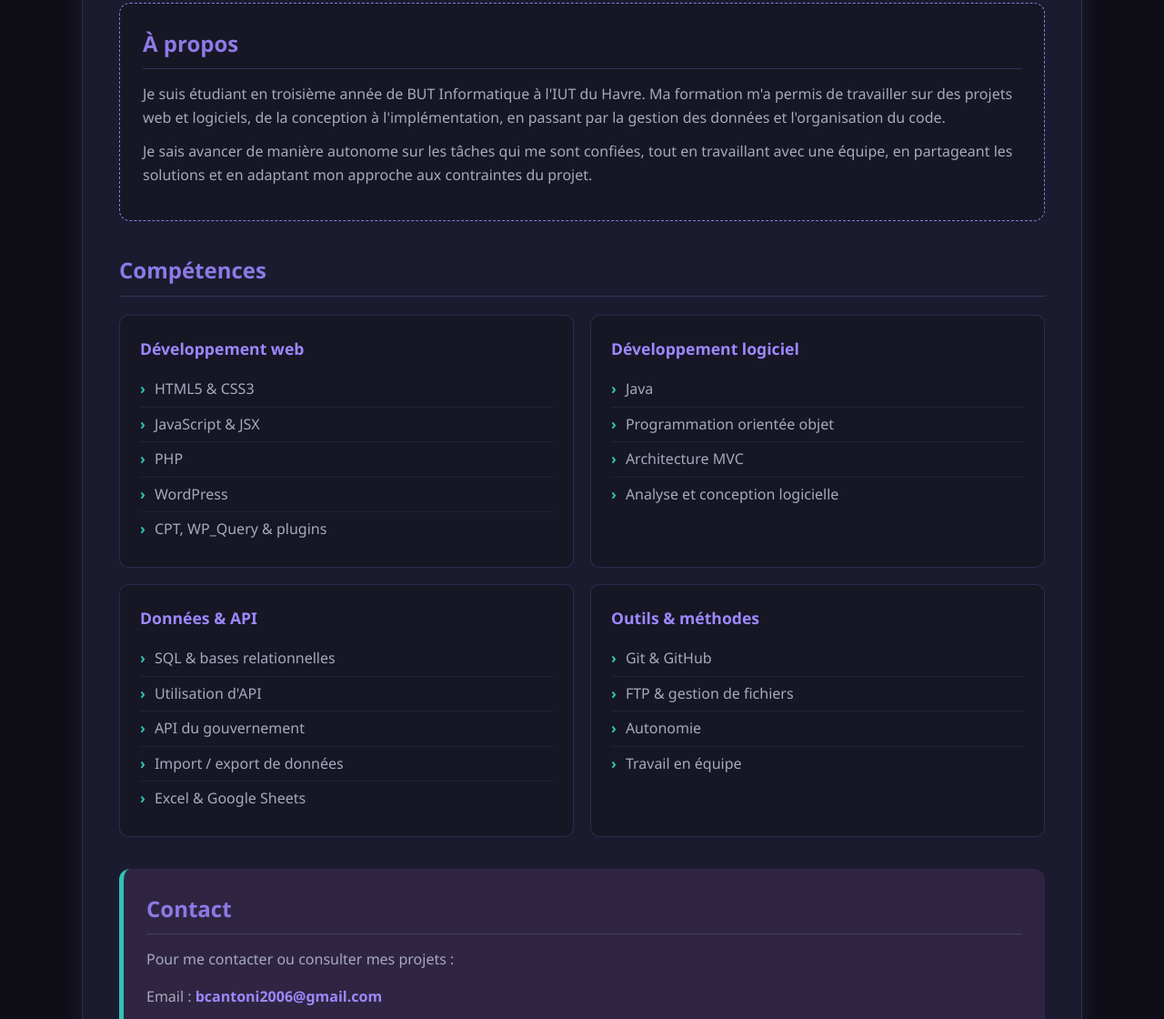
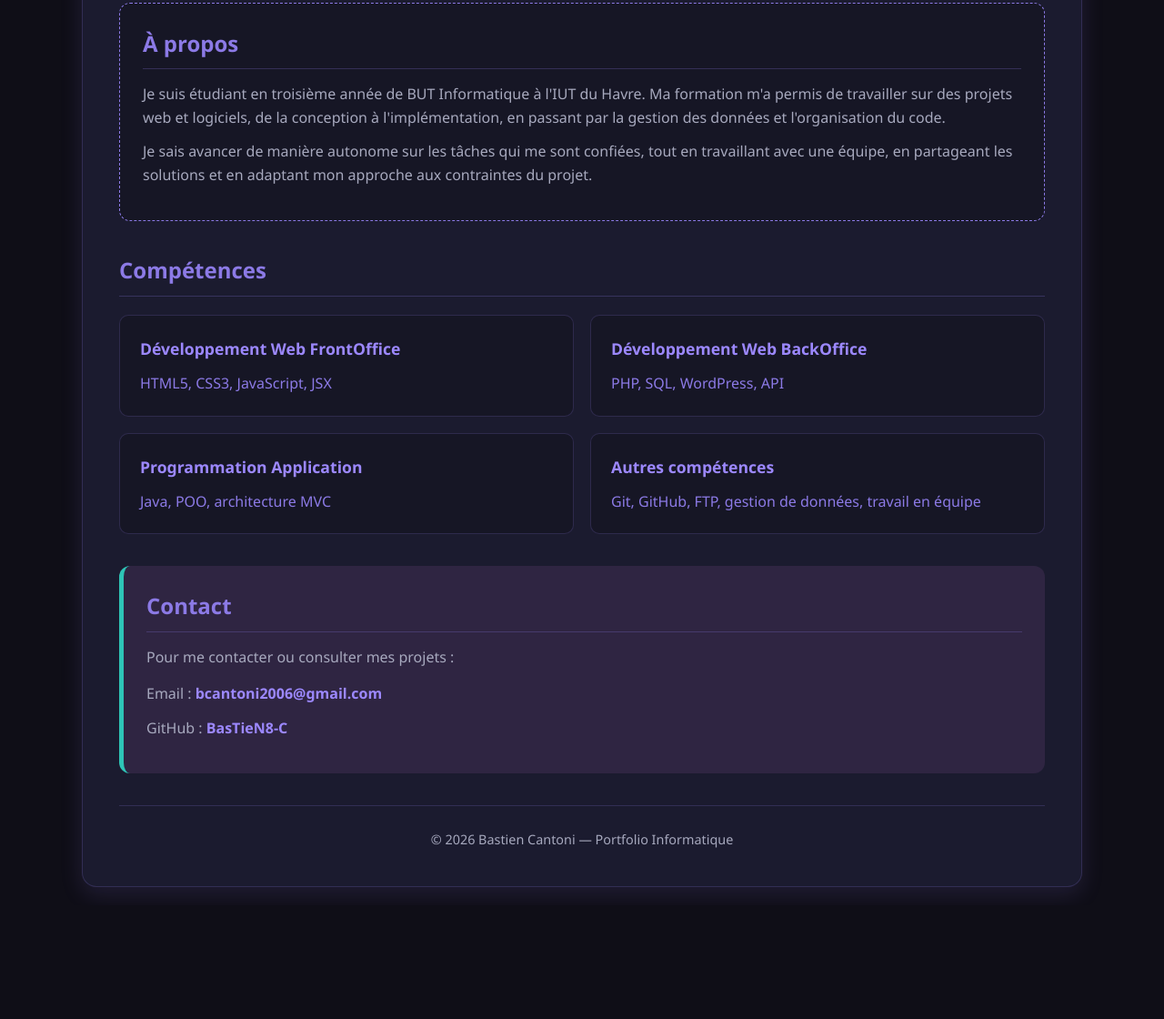
Before and after one commit to BasTieN8-C/portfolio, a plain HTML site: page index.html in a window 1280 px wide. Shown: the part 1154-2274 px from the top of the page at 91% size. After the commit the page ends 2149 px from the top, so only its background shows below. Drawn offline with Linux system fonts and the light colour scheme.

Commit message:
Restore index.html with complete content

```diff
--- a/index.html
+++ b/index.html
@@ -161,55 +161,34 @@
             </section>
 
             <!-- Compétences -->
-            <section id="competences" class="skills-section">
-                <h2>Compétences</h2>
+            <!-- Compétences -->
+<section id="competences" class="skills-section">
+    <h2>Compétences</h2>
 
-                <div class="skills-container">
+    <div class="skills-container">
 
-                    <div class="skill-block">
-                        <h3>Développement web</h3>
-                        <ul>
-                            <li>HTML5 &amp; CSS3</li>
-                            <li>JavaScript &amp; JSX</li>
-                            <li>PHP</li>
-                            <li>WordPress</li>
-                            <li>CPT, WP_Query &amp; plugins</li>
-                        </ul>
-                    </div>
+        <a href="Vue/languageFrontOffice.html" class="skill-block">
+            <h3>Développement Web FrontOffice</h3>
+            <p>HTML5, CSS3, JavaScript, JSX</p>
+        </a>
 
-                    <div class="skill-block">
-                        <h3>Développement logiciel</h3>
-                        <ul>
-                            <li>Java</li>
-                            <li>Programmation orientée objet</li>
-                            <li>Architecture MVC</li>
-                            <li>Analyse et conception logicielle</li>
-                        </ul>
-                    </div>
+        <a href="Vue/languageBackOffice.html" class="skill-block">
+            <h3>Développement Web BackOffice</h3>
+            <p>PHP, SQL, WordPress, API</p>
+        </a>
 
-                    <div class="skill-block">
-                        <h3>Données &amp; API</h3>
-                        <ul>
-                            <li>SQL &amp; bases relationnelles</li>
-                            <li>Utilisation d'API</li>
-                            <li>API du gouvernement</li>
-                            <li>Import / export de données</li>
-                            <li>Excel &amp; Google Sheets</li>
-                        </ul>
-                    </div>
+        <a href="Vue/languageAppli.html" class="skill-block">
+            <h3>Programmation Application</h3>
+            <p>Java, POO, architecture MVC</p>
+        </a>
 
-                    <div class="skill-block">
-                        <h3>Outils &amp; méthodes</h3>
-                        <ul>
-                            <li>Git &amp; GitHub</li>
-                            <li>FTP &amp; gestion de fichiers</li>
-                            <li>Autonomie</li>
-                            <li>Travail en équipe</li>
-                        </ul>
-                    </div>
+        <a href="Vue/autre.html" class="skill-block">
+            <h3>Autres compétences</h3>
+            <p>Git, GitHub, FTP, gestion de données, travail en équipe</p>
+        </a>
 
-                </div>
-            </section>
+    </div>
+</section>
 
             <!-- Contact -->
             <section id="contact" class="contact-section">
```
